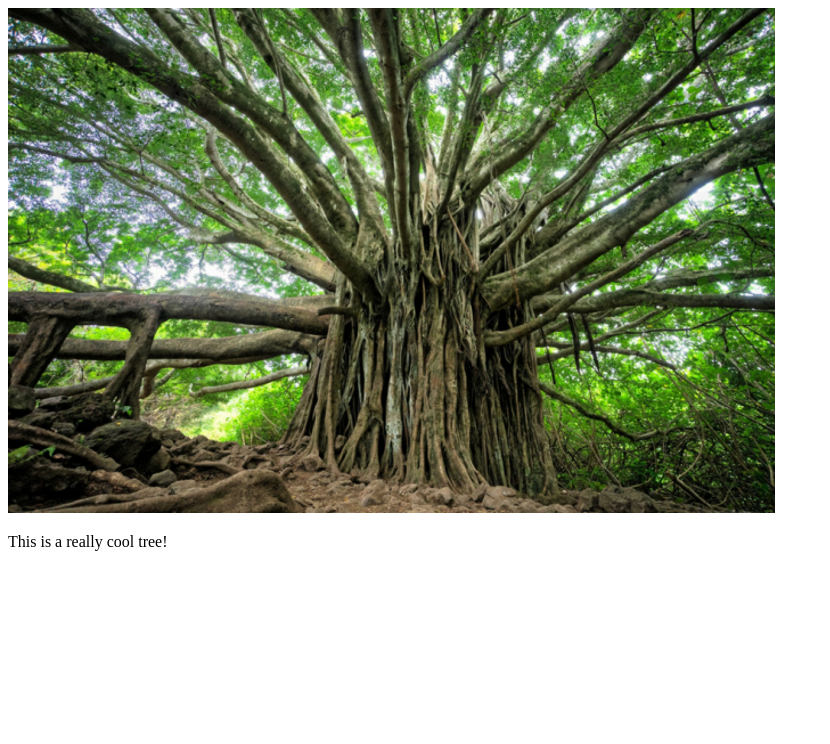
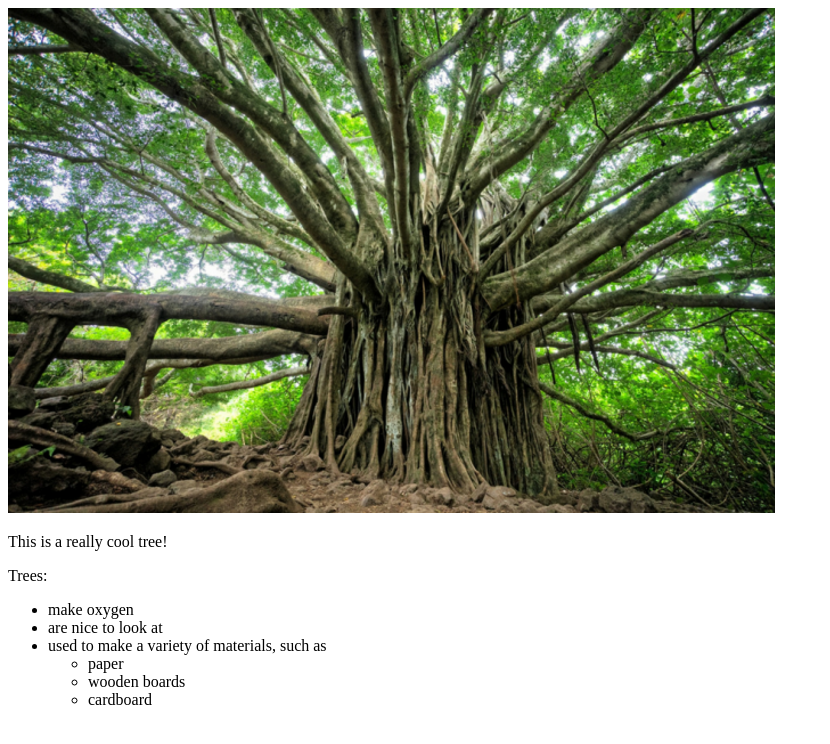
Before and after one commit to ampd95/test-site1, a plain HTML site: page index.html in a window 1280 px wide. Shown: the whole page, without its empty margins (0-830 px from the left). Drawn offline with Linux system fonts and the light colour scheme.

Commit message:
Added two unordered lists

```diff
--- a/index.html
+++ b/index.html
@@ -5,7 +5,18 @@
     <title>My test page</title>
   </head>
   <body>
-    <img src="images/mother-tree.png" alt="My test image">
-    <p>This is a really cool tree!</p>
+    <img src="images/mother-tree.png" alt="A picture of a large tree with many branches">
+    <p>This is a really cool tree! </p>
+  <p>Trees:</p>
+    <ul>
+      <li>make oxygen</li>
+      <li>are nice to look at</li>
+      <li>used to make a variety of materials, such as</li>
+        <ul>
+          <li>paper</li>
+          <li>wooden boards</li>
+          <li>cardboard</li>
+        </ul>
+    </ul>
   </body>
 </html>
```
